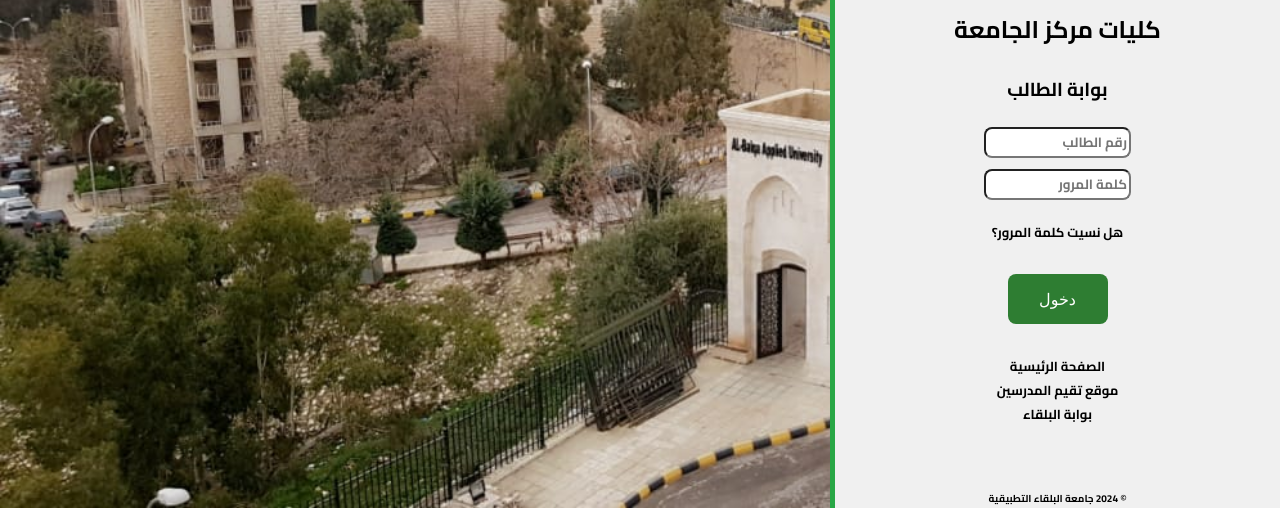
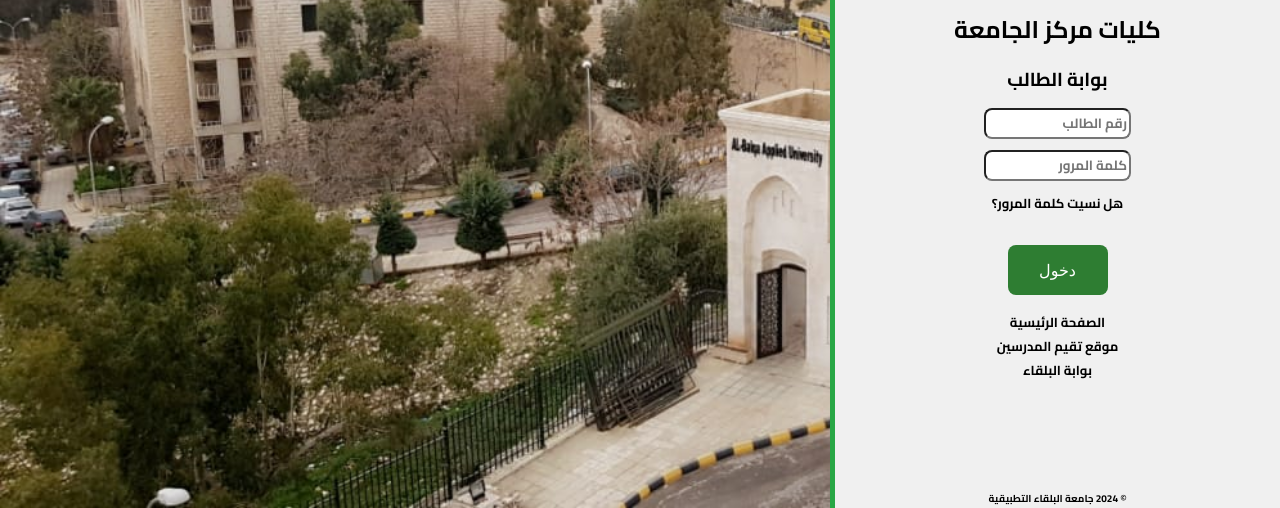
Before and after one commit to MohammadNaser0/Balqa-Front-end, a plain HTML site: page index.html in a window 1280 px wide. Shown: the part 292-800 px from the top of the page. Drawn offline with Linux system fonts and the light colour scheme.

Commit message:
Final Touches

```diff
--- a/Login-style.css
+++ b/Login-style.css
@@ -23,13 +23,11 @@ html ,body{
     box-sizing: border-box;
     }
     h2 ,h3{
-        margin-top: 10px;
-        margin-left: auto;
-        margin-right: auto;
+        margin: 10px;
     }
 section{
     display: block;
-    margin-top: 30px;
+    margin-top: 15px;
     }
 a{
     display: block;
--- a/index.html
+++ b/index.html
@@ -18,7 +18,7 @@
             <h3><B> بوابة الطالب </B></h3>
                <form action="post" name="" action="reg_new/actions/login">
                     <label for="userName"><input minlength="11" pattern="[0-9]" required type="text" id="userName" name="userName" placeholder="رقم الطالب " style="margin-bottom: 10px;" ></label><br>
-                    <label for="password"><input required type="password" id="password" name="password" placeholder="كلمة المرور" style="margin-bottom: 20px;"></label> <br>
+                    <label for="password"><input required type="password" id="password" name="password" placeholder="كلمة المرور" style="margin-bottom: 10px;"></label> <br>
                     <a href="http://app3.bau.edu.jo:7777/stpass/getstpwd.jsp">هل نسيت كلمة المرور؟</a>
                     <input id="submit" type="submit" value="دخول">
                 </form>
```
